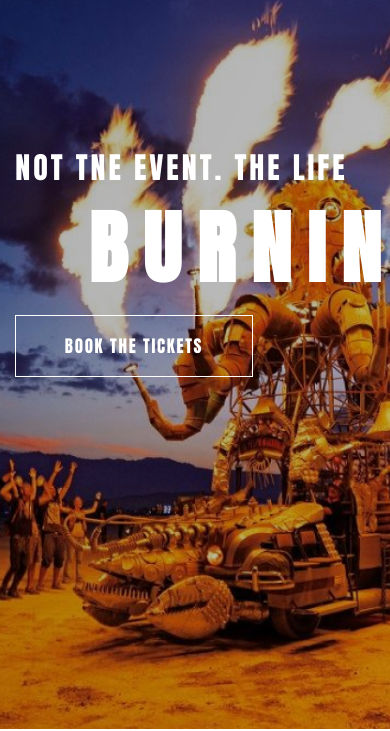
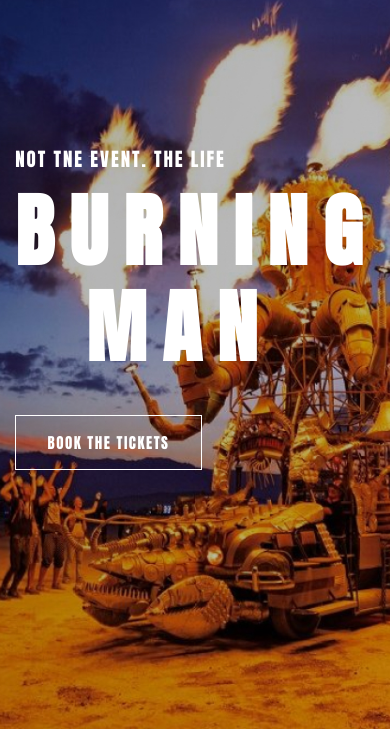
Before and after one commit to ilyazhavzarov/site, a plain HTML site: page index.html in a window 390 px wide. Shown: the part 115-846 px from the top of the page. Drawn offline with nearby package versions, Linux system fonts and the light colour scheme; a script that the page names is missing.

Commit message:
Add files via upload

```diff
--- a/css/style.css
+++ b/css/style.css
@@ -246,13 +246,24 @@ header a {
 		display: none;
 	}
 
-	.menu-open {
-	    display: block
-	}
 
 	.offer h1 {
 		line-height: 1em;
     	margin-top: 10px;
+    	font-size: 45px;
+    	width: 329px;
+    	margin-bottom: 40px;
+	}
+
+	.offer p {
+		font-size: 19px;
+		width: 211px;
+	}
+
+	.btn {
+		font-size: 15px;
+		width: 187px;
+		padding: 15px 30px;
 	}
 
 	.description {
--- a/index.html
+++ b/index.html
@@ -48,12 +48,12 @@
 			<div class="offer">
 				<p>Not tne event. The life</p>
 				<h1>BURNING MAN</h1>
-				<a href="#" class="btn">Book the tickets</a>
+				<a href="#" class="btn" data-scroll="#section_1">Book the tickets</a>
 			</div>
 		</div>
 	</header>
 
-	<section id="about" class="about">
+	<section id="about" id="section_1" class="about">
 		<div class="container">
 			<h2>About the event</h2>
 			<div class="description">
```
